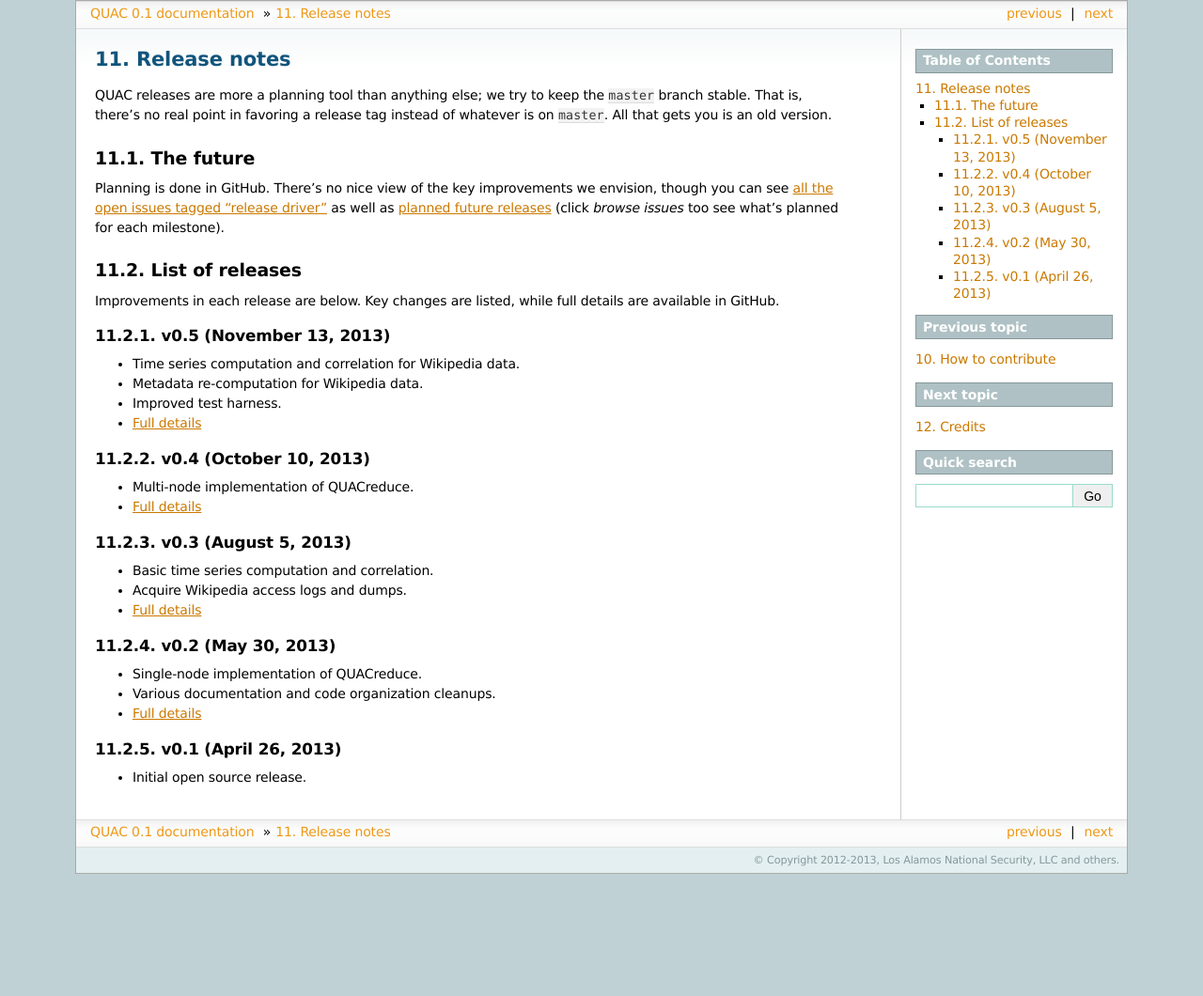
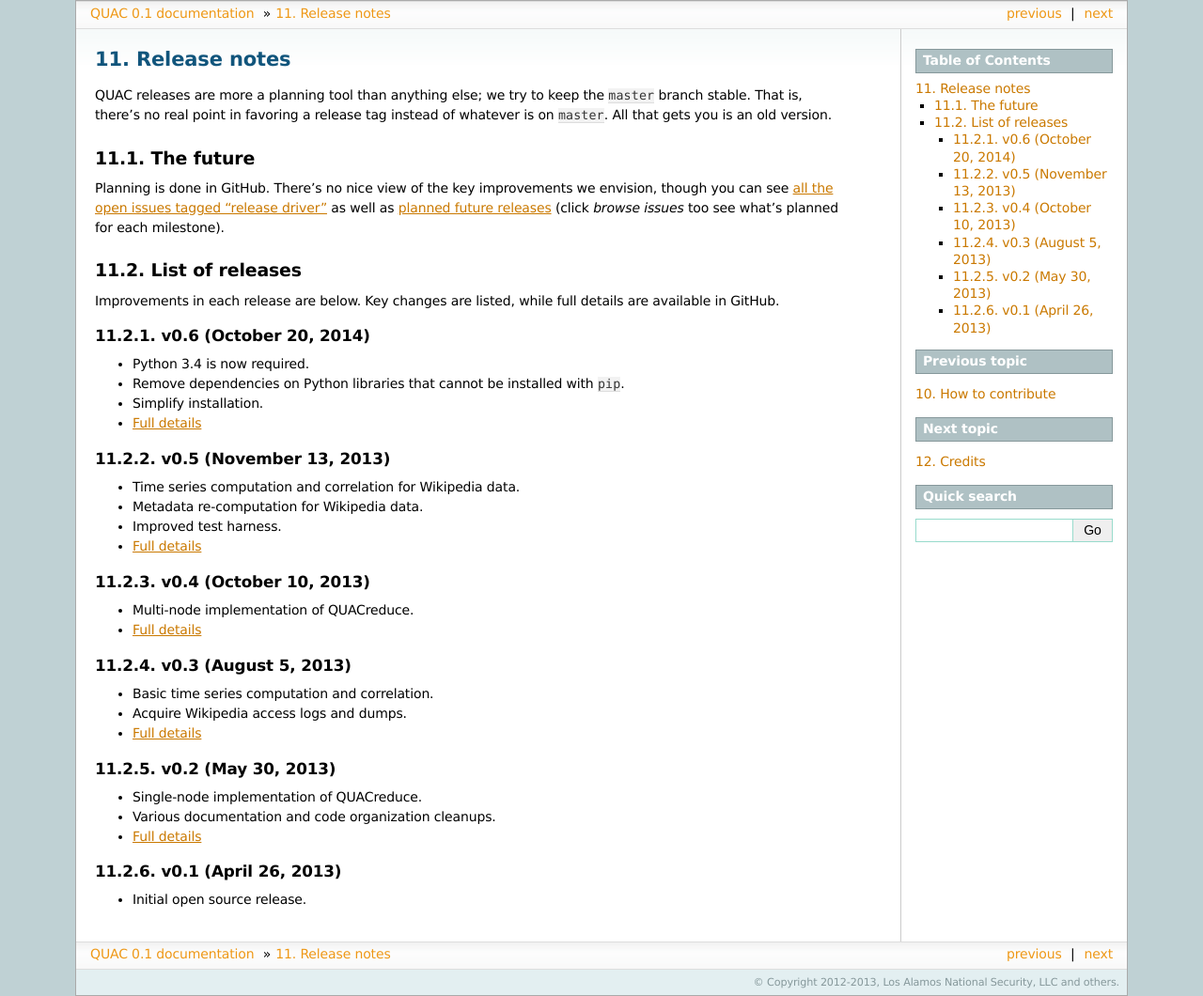
Before and after one commit to reidpr/quac, a Sphinx documentation site: the page built from sphinx/release_notes.rst, in a window 1280 px wide. Shown: the whole page at 94% size. Built offline with Sphinx 7.4.7, drawn with Linux system fonts in a browser that asks for light colours; formulas are drawn with MathJax 3; before the commit the page ends 930 px from its top, so only the background shows below that.

Commit message:
release notes for 0.6

```diff
--- a/sphinx/release_notes.rst
+++ b/sphinx/release_notes.rst
@@ -22,6 +22,14 @@ List of releases
 
 Improvements in each release are below. Key changes are listed, while full
 details are available in GitHub.
+
+v0.6 (October 20, 2014)
+-----------------------
+
+* Python 3.4 is now required.
+* Remove dependencies on Python libraries that cannot be installed with ``pip``.
+* Simplify installation.
+* `Full details <https://github.com/reidpr/quac/issues?q=milestone%3Av0.6+is%3Aclosed+sort%3Acreated-asc>`__
 
 v0.5 (November 13, 2013)
 ------------------------
```
